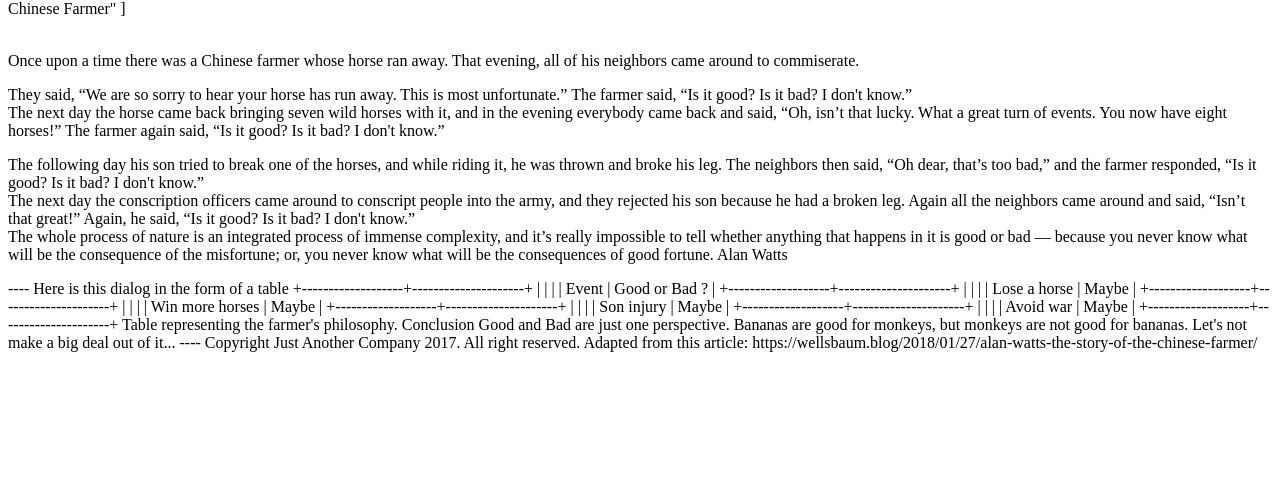
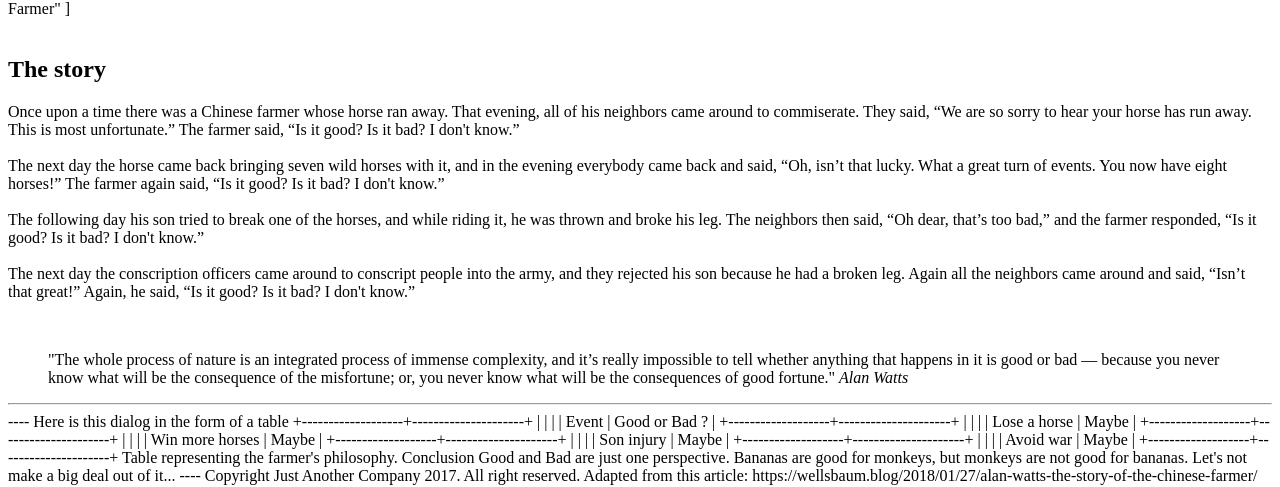
Before and after one commit to Zanko19/Progressive-Enhancement, a plain HTML site: page index.html in a window 1280 px wide. Shown: the part 1142-1629 px from the top of the page. Before the commit the page ends 1502 px from the top, so only its background shows below. Drawn offline with Linux system fonts and the light colour scheme.

Commit message:
saveb4lunch

```diff
--- a/index.html
+++ b/index.html
@@ -29,29 +29,48 @@
 
 <img src=https://cdn-images-1.medium.com/max/1000/1*2PCmLZyzQaF2pyKYkSTFpA.jpeg>
 <br>
-<p>Up in space, turning around, looking at the earth’s face. From that rock’s perspective on Mars or that gaz opinion from Jupiter, nothing cares about your problems. Up there, it’s just not serious, and there’s no such thing as an issue.</p>
+<p>
+   Up in space, turning around, looking at the earth’s face. From that rock’s perspective on Mars or that gaz opinion from Jupiter, nothing cares about your problems. Up there, it’s just not serious, and there’s no such thing as an issue.
+</p>
 
-<p>Down here, the only reality is the one inside our brain. Nothing exists if the brain doesn’t think it. Nothing exists neither if our senses don’t transmit the message. That means that if we mis sense, our reality changes. That’s possible because our perception is limited : you can’t see at 360 degrees for example. If we mis translate the message, our reality changes. If we think it in a way, our reality changes depending on that way. Therefore, if we can change reality that much, everything’s fake.
+<p>
+   Down here, the only reality is the one inside our brain. Nothing exists if the brain doesn’t think it. Nothing exists neither if our senses don’t transmit the message. That means that if we mis sense, our reality changes. That’s possible because our perception is limited : you can’t see at 360 degrees for example. If we mis translate the message, our reality changes. If we think it in a way, our reality changes depending on that way. Therefore, if we can change reality that much, everything’s fake.
 
-They’re proofs to that. Fall in love with someone and you’ll see that person as divine. Pull yourself out of that grip and the divine falls from clouds to solid ground, revealing him or herself differently. But the person is the same, you just changed your mind. Everything works like that : it’s not just that you can make your world, it’s that you passively do it anyway.</p>
+They’re proofs to that. Fall in love with someone and you’ll see that person as divine. Pull yourself out of that grip and the divine falls from clouds to solid ground, revealing him or herself differently. But the person is the same, you just changed your mind. Everything works like that : it’s not just that you can make your world, it’s that you passively do it anyway.
+</p>
 
 <img src=http://static2.businessinsider.com/image/52fe8230eab8ea4275063b89/nasa-has-determined-where-the-mysterious-jelly-doughnut-rock-on-mars-came-from.jpg> caption: "what does he think about it?" ]
 
-The story
+
 
 <img src =https://cdn-images-1.medium.com/max/800/1*IQqkmPXYZuJViY5p-ymk0A.jpeg>  caption: "The Old Chinese Farmer" ]
 <br><br>
 
+<h2>The story</h2>
+<p>
+   Once upon a time there was a Chinese farmer whose horse ran away. That evening, all of his neighbors came around to commiserate.
 
-<p>Once upon a time there was a Chinese farmer whose horse ran away. That evening, all of his neighbors came around to commiserate.</p>
-<p>They said, “We are so sorry to hear your horse has run away. This is most unfortunate.” The farmer said, “Is it good? Is it bad? I don't know.”<br> The next day the horse came back bringing seven wild horses with it, and in the evening everybody came back and said, “Oh, isn’t that lucky. What a great turn of events. You now have eight horses!” The farmer again said, “Is it good? Is it bad? I don't know.” </p>
 
-<p>The following day his son tried to break one of the horses, and while riding it, he was thrown and broke his leg. The neighbors then said, “Oh dear, that’s too bad,” and the farmer responded, “Is it good? Is it bad? I don't know.”<br>
-   The next day the conscription officers came around to conscript people into the army, and they rejected his son because he had a broken leg. Again all the neighbors came around and said, “Isn’t that great!” Again, he said, “Is it good? Is it bad? I don't know.”<br>
+   They said, “We are so sorry to hear your horse has run away. This is most unfortunate.” The farmer said, “Is it good? Is it bad? I don't know.”
+   <br><br> The next day the horse came back bringing seven wild horses with it, and in the evening everybody came back and said, “Oh, isn’t that lucky. What a great turn of events. You now have eight horses!” The farmer again said, “Is it good? Is it bad? I don't know.”
 
-The whole process of nature is an integrated process of immense complexity, and it’s really impossible to tell whether anything that happens in it is good or bad — because you never know what will be the consequence of the misfortune; or, you never know what will be the consequences of good fortune.
 
-Alan Watts</p>
+  <br><br> The following day his son tried to break one of the horses, and while riding it, he was thrown and broke his leg. The neighbors then said, “Oh dear, that’s too bad,” and the farmer responded, “Is it good? Is it bad? I don't know.”
+   <br><br>
+   The next day the conscription officers came around to conscript people into the army, and they rejected his son because he had a broken leg. Again all the neighbors came around and said, “Isn’t that great!” Again, he said, “Is it good? Is it bad? I don't know.”
+   <br>
+</p>
+<br>
+<blockquote>
+   "The whole process of nature is an integrated process of immense complexity, and it’s really impossible to tell whether anything that happens in it is good or bad — because you never know what will be the consequence of the misfortune; or, you never know what will be the consequences of good fortune."
+<cite>Alan Watts</cite>
+</blockquote>
+
+
+
+
+
+<hr>
 
 
 ----
```
